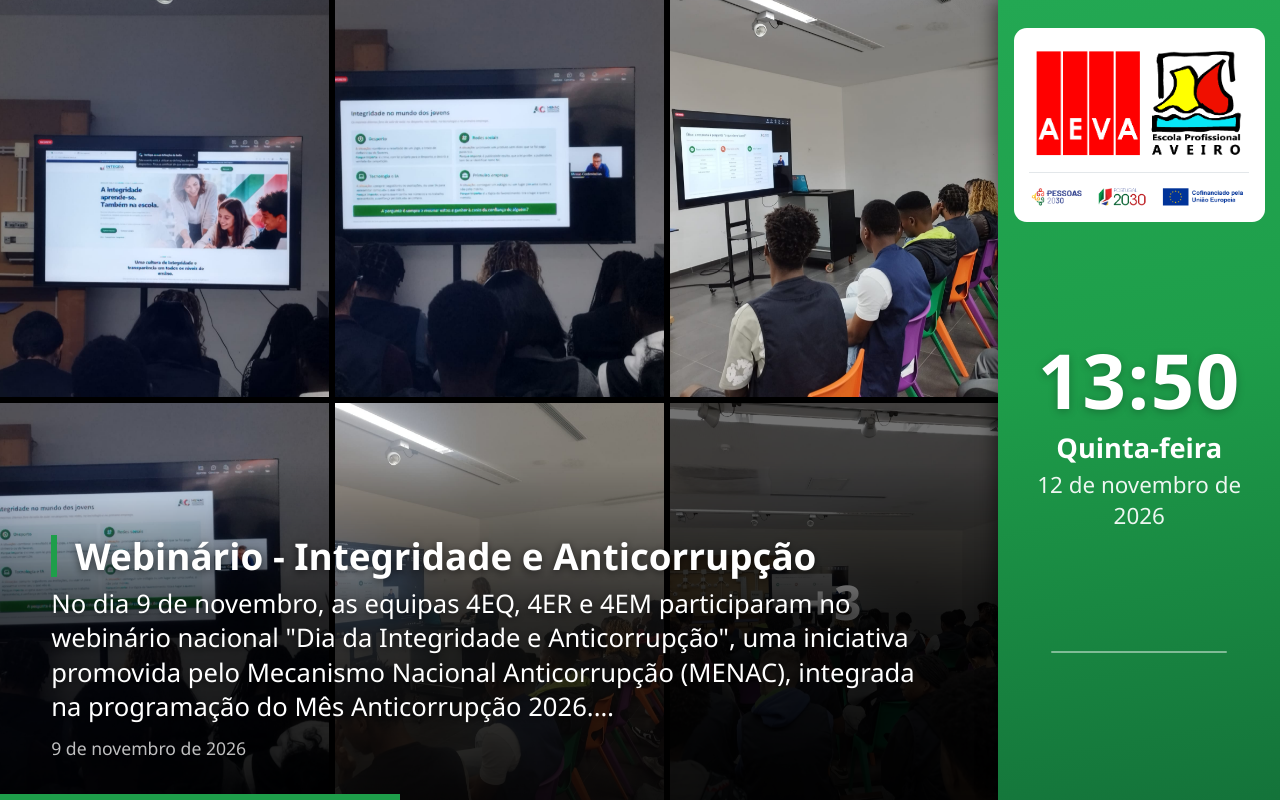
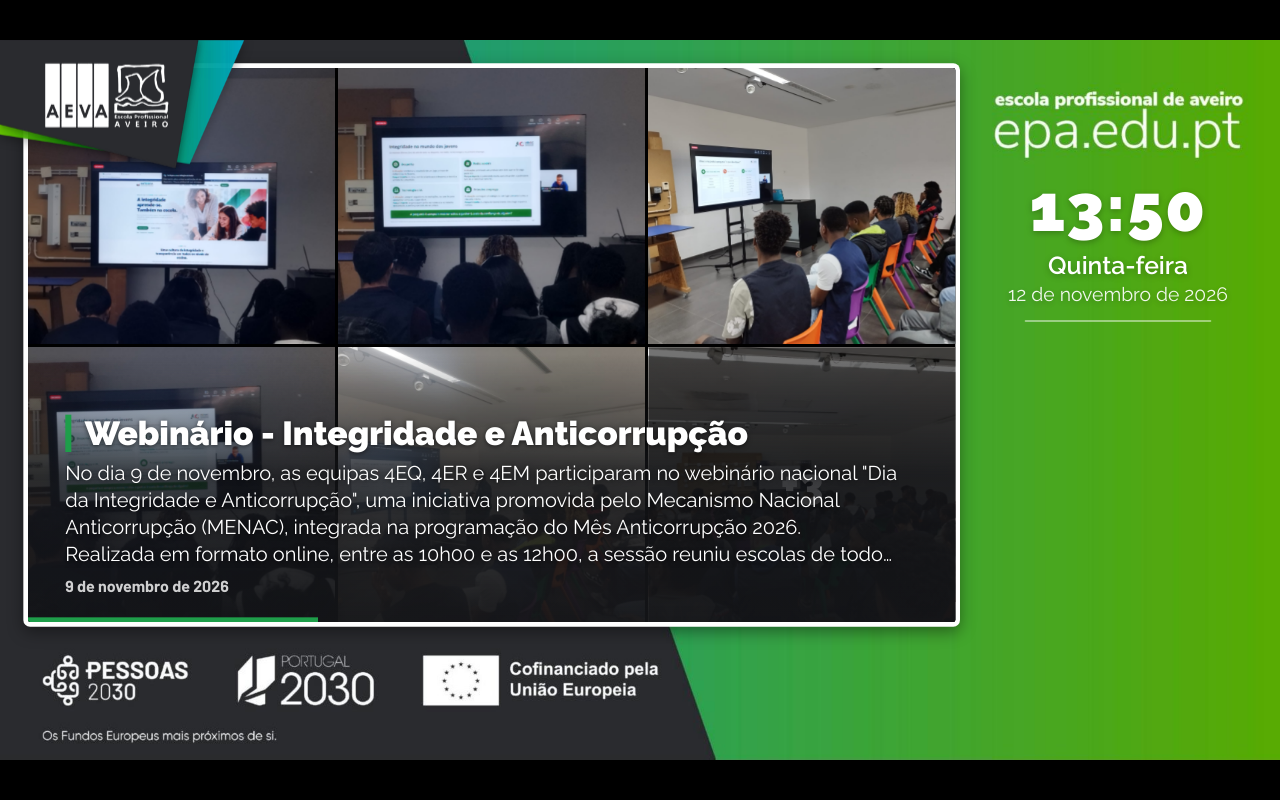
Before and after one commit to EPAPSV/noticias, a plain HTML site: page index.html in a window 1280 px wide. Drawn offline with Linux system fonts and the light colour scheme; no server answers.

Commit message:
Novo desenho das noticias (estilo horario)

```diff
--- a/index.html
+++ b/index.html
@@ -5,88 +5,71 @@
 <meta name="viewport" content="width=device-width, initial-scale=1">
 <title>Notícias PSV</title>
 <style>
-  :root { --fundo:#0b0f14; --texto:#fff; --destaque:#1e9e4a; }
-  * { box-sizing:border-box; margin:0; padding:0; }
-  html,body { width:100%; height:100%; overflow:hidden; background:var(--fundo); color:var(--texto);
-    font-family:"Segoe UI",system-ui,Arial,sans-serif; cursor:none; }
-  #palco { position:fixed; left:0; top:0; bottom:0; width:78%; overflow:hidden; }
-  .slide { position:absolute; inset:0; opacity:0; transition:opacity 1s ease; }
-  .slide.ativo { opacity:1; }
-  .mosaico { position:absolute; inset:0; display:grid; gap:6px; background:#000; }
-  .mosaico .foto { position:relative; overflow:hidden; background:#1b222b; }
-  .mosaico img { width:100%; height:100%; object-fit:cover; display:block; }
-  .slide.ativo .mosaico img { animation:zoom 18s linear forwards; }
-  @keyframes zoom { from{transform:scale(1)} to{transform:scale(1.06)} }
-  .mais { position:absolute; inset:0; display:flex; align-items:center; justify-content:center;
-    background:rgba(0,0,0,.55); font-size:6vh; font-weight:700; }
-
-  /* grelhas por nº de fotos */
-  .n1 { grid-template-columns:1fr; grid-template-rows:1fr; }
-  .n2 { grid-template-columns:1fr 1fr; grid-template-rows:1fr; }
-  .n3 { grid-template-columns:2fr 1fr; grid-template-rows:1fr 1fr; }
-  .n3 .foto:first-child { grid-row:1 / span 2; }
-  .n4 { grid-template-columns:1fr 1fr; grid-template-rows:1fr 1fr; }
-  .n5 { grid-template-columns:repeat(6,1fr); grid-template-rows:1fr 1fr; }
-  .n5 .foto:nth-child(-n+2) { grid-column:span 3; }
-  .n5 .foto:nth-child(n+3) { grid-column:span 2; }
-  .n6 { grid-template-columns:repeat(3,1fr); grid-template-rows:1fr 1fr; }
-
-  .rodape { position:absolute; left:0; right:0; bottom:0; padding:9vh 4vw 5vh;
-    background:linear-gradient(to top, rgba(0,0,0,.88) 0%, rgba(0,0,0,.72) 55%, rgba(0,0,0,0) 100%); }
-  .rodape h1 { font-size:4.6vh; line-height:1.15; font-weight:700; margin-bottom:1.2vh;
-    border-left:.8vh solid var(--destaque); padding-left:1.4vw; text-shadow:0 2px 8px rgba(0,0,0,.6); }
-  .rodape p { font-size:3.2vh; line-height:1.35; display:-webkit-box; -webkit-line-clamp:4;
-    -webkit-box-orient:vertical; overflow:hidden; white-space:pre-line; text-shadow:0 2px 8px rgba(0,0,0,.6); }
-  .rodape small { display:block; margin-top:1.4vh; font-size:2.2vh; opacity:.75; }
-
-  /* só texto */
-  .soTexto { background:radial-gradient(ellipse at top left,#1c2a3a,#0b0f14); }
-  .soTexto .rodape { top:0; background:none; display:flex; flex-direction:column; justify-content:center; padding:8vh 8vw; }
-  .soTexto .rodape h1 { font-size:7vh; margin-bottom:3vh; }
-  .soTexto .rodape p { font-size:4.4vh; -webkit-line-clamp:9; }
-
-  #progresso { position:fixed; left:0; bottom:0; height:.7vh; width:0; max-width:78%; background:var(--destaque); z-index:10; }
-  #vazio { position:fixed; left:0; top:0; bottom:0; width:78%; text-align:center; padding:0 4vw; display:none; align-items:center; justify-content:center; font-size:5vh; opacity:.8; }
-
-  /* barra lateral */
-  #lateral { position:fixed; right:0; top:0; bottom:0; width:22%; display:flex; flex-direction:column; align-items:center;
-    justify-content:space-between; padding:3.5vh 1.2vw; text-align:center;
-    background:linear-gradient(170deg,#23a853 0%,#1e9e4a 45%,#14733a 100%); box-shadow:-.6vh 0 2vh rgba(0,0,0,.45); z-index:5; }
-  #lateral .logo { background:#fff; border-radius:1.6vh; padding:1.6vh 1.2vw; width:100%; display:flex; flex-direction:column; align-items:center; gap:1.4vh; }
-  #lateral .logo img { width:100%; max-width:100%; height:auto; display:block; }
-  #lateral .logo .fin { border-top:.2vh solid #e3e7ea; padding-top:1.4vh; }
-  #hora { font-size:9.5vh; font-weight:700; line-height:1; letter-spacing:.02em; font-variant-numeric:tabular-nums; text-shadow:0 .3vh 1vh rgba(0,0,0,.25); }
-  #diasemana { font-size:3.4vh; font-weight:600; margin-top:1.4vh; }
-  #data { font-size:2.8vh; opacity:.92; margin-top:.4vh; }
-  .sep { width:70%; height:.25vh; background:rgba(255,255,255,.45); border-radius:1vh; margin:0 auto; }
-  #tempo { width:100%; }
-  #tempo .agora { display:flex; align-items:center; justify-content:center; gap:1vw; }
-  #tempo .agora svg { width:9vh; height:9vh; flex:none; }
-  #tempo .temp { font-size:8vh; font-weight:700; line-height:1; }
-  #tempo .desc { font-size:2.8vh; margin-top:.8vh; opacity:.95; }
-  #tempo .local { font-size:2.3vh; opacity:.8; margin-bottom:1.2vh; }
-  #tempo .minmax { font-size:2.6vh; margin-top:.6vh; opacity:.95; }
-  #tempo .prox { margin-top:2vh; display:flex; flex-direction:column; gap:1vh; }
-  #tempo .dia { display:flex; align-items:center; justify-content:space-between; background:rgba(0,0,0,.14); border-radius:1.2vh; padding:.8vh 1vw; font-size:2.5vh; }
-  #tempo .dia svg { width:4.4vh; height:4.4vh; }
-  #tempo .dia .nome { width:35%; text-align:left; }
-  #tempo .dia .mm { width:40%; text-align:right; }
+@font-face{font-family:Raleway;font-weight:400;src:url(fontes/raleway-latin-400-normal.woff2) format('woff2')}
+@font-face{font-family:Raleway;font-weight:600;src:url(fontes/raleway-latin-600-normal.woff2) format('woff2')}
+@font-face{font-family:Raleway;font-weight:700;src:url(fontes/raleway-latin-700-normal.woff2) format('woff2')}
+@font-face{font-family:Raleway;font-weight:900;src:url(fontes/raleway-latin-900-normal.woff2) format('woff2')}
+@font-face{font-family:Barlow;font-weight:700;src:url(fontes/barlow-latin-700-normal.woff2) format('woff2')}
+:root{--destaque:#1e9e4a}
+*{box-sizing:border-box;margin:0;padding:0}
+html,body{width:100%;height:100%;overflow:hidden;background:#000;cursor:none}
+body{font-family:Raleway,'Segoe UI',Arial,sans-serif;color:#fff}
+#palco{position:absolute;width:1920px;height:1080px;transform-origin:0 0;background:#2a2b2f url(fundo.jpg) center/100% 100% no-repeat;overflow:hidden}
+#moldura{position:absolute;left:35px;top:35px;width:1405px;height:845px;padding:7px;background:#fff;border-radius:10px;box-shadow:0 8px 24px rgba(0,0,0,.4)}
+#quadro{position:relative;width:100%;height:100%;border-radius:4px;overflow:hidden;background:#000}
+.slide{position:absolute;inset:0;opacity:0;transition:opacity 1s ease}
+.slide.ativo{opacity:1}
+.mosaico{position:absolute;inset:0;display:grid;gap:6px;background:#000}
+.foto{position:relative;overflow:hidden;background:#1b222b}
+.foto img{width:100%;height:100%;object-fit:cover;display:block}
+.slide.ativo .foto img{animation:zoom 18s linear forwards}
+@keyframes zoom{from{transform:scale(1)}to{transform:scale(1.06)}}
+.mais{position:absolute;inset:0;display:flex;align-items:center;justify-content:center;background:rgba(0,0,0,.55);font-size:64px;font-weight:900}
+.n1{grid-template-columns:1fr;grid-template-rows:1fr}
+.n2{grid-template-columns:1fr 1fr;grid-template-rows:1fr}
+.n3{grid-template-columns:2fr 1fr;grid-template-rows:1fr 1fr}
+.n3 .foto:first-child{grid-row:1/span 2}
+.n4{grid-template-columns:1fr 1fr;grid-template-rows:1fr 1fr}
+.n5{grid-template-columns:repeat(6,1fr);grid-template-rows:1fr 1fr}
+.n5 .foto:nth-child(-n+2){grid-column:span 3}
+.n5 .foto:nth-child(n+3){grid-column:span 2}
+.n6{grid-template-columns:repeat(3,1fr);grid-template-rows:1fr 1fr}
+.texto{position:absolute;left:0;right:0;bottom:0;padding:90px 56px 40px;background:linear-gradient(to top,rgba(20,21,24,.95) 0%,rgba(20,21,24,.82) 55%,rgba(20,21,24,0) 100%)}
+.texto h1{font-weight:900;font-size:50px;line-height:1.12;margin-bottom:12px;border-left:9px solid var(--destaque);padding-left:20px;text-shadow:0 2px 8px rgba(0,0,0,.6)}
+.texto p{font-size:30px;line-height:1.35;font-weight:400;max-width:1250px;display:-webkit-box;-webkit-line-clamp:4;-webkit-box-orient:vertical;overflow:hidden;white-space:pre-line;text-shadow:0 2px 8px rgba(0,0,0,.6)}
+.texto small{display:block;margin-top:12px;font-family:Barlow,Raleway,sans-serif;font-weight:700;font-size:24px;opacity:.8}
+.soTexto{background:#2a2b2f}
+.soTexto .texto{top:0;background:none;display:flex;flex-direction:column;justify-content:center;padding:60px 90px}
+.soTexto .texto h1{font-size:72px;margin-bottom:36px;border-left-width:14px;padding-left:32px}
+.soTexto .texto p{font-size:42px;-webkit-line-clamp:7;max-width:1200px}
+#progresso{position:absolute;left:0;bottom:0;height:7px;width:0;background:var(--destaque);z-index:10}
+#vazio{position:absolute;inset:0;display:none;align-items:center;justify-content:center;text-align:center;padding:0 80px;font-size:44px;font-weight:700;background:#2a2b2f}
+#canto{position:absolute;left:0;top:0;width:394px;height:206px;background:url(canto.png) no-repeat;background-size:100% 100%;filter:drop-shadow(0 4px 8px rgba(0,0,0,.35))}
+#canto img{position:absolute;left:56px;top:24px;width:210px}
+#w{position:absolute;left:1477px;top:204px;width:400px;text-align:center;text-shadow:0 3px 10px rgba(0,0,0,.25)}
+#hora{font-weight:900;font-size:98px;line-height:1;letter-spacing:.02em;font-variant-numeric:tabular-nums}
+#diasemana{font-weight:600;font-size:37px;margin-top:14px}
+#data{font-size:29px;opacity:.92;margin-top:4px}
+.sep{width:70%;height:3px;background:rgba(255,255,255,.45);border-radius:10px;margin:22px auto}
+.local{font-size:25px;opacity:.85;margin-bottom:10px}
+.agora{display:flex;align-items:center;justify-content:center;gap:16px}.agora svg{width:88px;height:88px}
+.temp{font-weight:900;font-size:78px;line-height:1}
+.desc{font-size:29px;margin-top:8px;font-weight:600}.minmax{font-size:27px;margin-top:6px;opacity:.95}
+.prox{margin-top:18px;display:flex;flex-direction:column;gap:10px}
+.dia{display:flex;align-items:center;justify-content:space-between;background:rgba(0,0,0,.16);border-radius:13px;padding:8px 18px;font-size:26px;font-weight:600}
+.dia svg{width:46px;height:46px}.dia .nome{width:38%;text-align:left}.dia .mm{width:40%;text-align:right}
 </style>
 </head>
 <body>
-<div id="palco"></div>
-<div id="progresso"></div>
-<aside id="lateral">
-  <div class="logo"><img src="logo.png" alt="Escola Profissional de Aveiro"><img class="fin" src="logo-financiamento.png" alt="Pessoas 2030, Portugal 2030, Cofinanciado pela União Europeia"></div>
-  <div class="relogio">
-    <div id="hora">--:--</div>
-    <div id="diasemana"></div>
-    <div id="data"></div>
+<div id="palco">
+  <div id="moldura"><div id="quadro"><div id="vazio">Escola Profissional de Aveiro – Pólo de Sever do Vouga</div><div id="progresso"></div></div></div>
+  <div id="canto"><img src="logo-aeva.png" alt="AEVA · Escola Profissional de Aveiro"></div>
+  <div id="w">
+    <div id="hora">--:--</div><div id="diasemana"></div><div id="data"></div>
+    <div class="sep"></div>
+    <div id="tempo"></div>
   </div>
-  <div class="sep"></div>
-  <div id="tempo"></div>
-</aside>
-<div id="vazio">Escola Profissional de Aveiro – Pólo de Sever do Vouga</div>
+</div>
 <script>
 (function(){
   var DEMO = /[?&]demo=1/.test(location.search);
@@ -95,7 +78,7 @@
   var cfg = { segundos:12, recarregarMinutos:5 };
   var noticias = [];
   var indice = -1, atual = null, timer = null;
-  var palco = document.getElementById('palco');
+  var palco = document.getElementById('quadro');
   var barra = document.getElementById('progresso');
   var vazio = document.getElementById('vazio');
 
@@ -135,7 +118,7 @@
     if (!n.titulo && linhas.length===0) linhas = [];
     var corpo = n.titulo ? (n.texto||'') : linhas.join('\n');
     var meta = [n.autor, n.data?dataPT(n.data):''].filter(Boolean).join(' · ');
-    html += '<div class="rodape"><h1>'+esc(titulo)+'</h1>'+(corpo?'<p>'+esc(corpo)+'</p>':'')+(meta?'<small>'+esc(meta)+'</small>':'')+'</div>';
+    html += '<div class="texto"><h1>'+esc(titulo)+'</h1>'+(corpo?'<p>'+esc(corpo)+'</p>':'')+(meta?'<small>'+esc(meta)+'</small>':'')+'</div>';
     el.innerHTML = html;
     // ignorar imagens que falham
     Array.prototype.forEach.call(el.querySelectorAll('.foto img'), function(img){
@@ -148,6 +131,8 @@
   // ---------- barra lateral: hora, data, tempo ----------
   var TZ = 'Europe/Lisbon';
   function cap(t){ return t ? t.charAt(0).toUpperCase()+t.slice(1) : t; }
+  function ajustar(){ var s=Math.min(innerWidth/1920,innerHeight/1080); var p=document.getElementById('palco'); p.style.transform='scale('+s+')'; p.style.left=((innerWidth-1920*s)/2)+'px'; p.style.top=((innerHeight-1080*s)/2)+'px'; }
+  ajustar(); addEventListener('resize',ajustar);
   function relogio(){
     var d = new Date();
     document.getElementById('hora').textContent = d.toLocaleTimeString('pt-PT',{hour:'2-digit',minute:'2-digit',timeZone:TZ});
@@ -174,7 +159,7 @@
   }
   var DESC = {0:'Céu limpo',1:'Pouco nublado',2:'Parcialmente nublado',3:'Nublado',45:'Nevoeiro',48:'Nevoeiro',51:'Chuvisco',53:'Chuvisco',55:'Chuvisco',56:'Chuvisco gelado',57:'Chuvisco gelado',61:'Chuva fraca',63:'Chuva',65:'Chuva forte',66:'Chuva gelada',67:'Chuva gelada',71:'Neve fraca',73:'Neve',75:'Neve forte',77:'Neve granulada',80:'Aguaceiros',81:'Aguaceiros',82:'Aguaceiros fortes',85:'Aguaceiros de neve',86:'Aguaceiros de neve',95:'Trovoada',96:'Trovoada com granizo',99:'Trovoada com granizo'};
   function carregarTempo(){
-    var u = 'https://api.open-meteo.com/v1/forecast?latitude=40.7333&longitude=-8.3667&current=temperature_2m,weather_code,is_day&daily=weather_code,temperature_2m_max,temperature_2m_min&timezone=Europe%2FLisbon&forecast_days=3';
+    var u = 'https://api.open-meteo.com/v1/forecast?latitude=40.7333&longitude=-8.3667&current=temperature_2m,weather_code,is_day&daily=weather_code,temperature_2m_max,temperature_2m_min&timezone=Europe%2FLisbon&forecast_days=5';
     fetch(u).then(function(r){ if(!r.ok) throw new Error(r.status); return r.json(); }).then(function(j){
       var c = j.current, d = j.daily;
       var h = '<div class="local">Sever do Vouga</div>'+
@@ -182,7 +167,7 @@
         '<div class="desc">'+esc(DESC[c.weather_code]||'')+'</div>'+
         '<div class="minmax">Mín '+Math.round(d.temperature_2m_min[0])+'° · Máx '+Math.round(d.temperature_2m_max[0])+'°</div>'+
         '<div class="prox">';
-      for (var i=1;i<3;i++){
+      for (var i=1;i<5;i++){
         var nome = i===1 ? 'Amanhã' : new Date(d.time[i]+'T12:00:00').toLocaleDateString('pt-PT',{weekday:'long'}).split('-')[0];
         h += '<div class="dia"><span class="nome">'+esc(cap(nome))+'</span>'+icone(d.weather_code[i])+'<span class="mm">'+Math.round(d.temperature_2m_min[i])+'° / '+Math.round(d.temperature_2m_max[i])+'°</span></div>';
       }
```
Also changed, not shown: canto.png (added), fontes/barlow-latin-700-normal.woff2 (added), fontes/raleway-latin-400-normal.woff2 (added), fontes/raleway-latin-600-normal.woff2 (added), fontes/raleway-latin-700-normal.woff2 (added), fontes/raleway-latin-900-normal.woff2 (added), fundo.jpg (added), logo-aeva.png (added).
